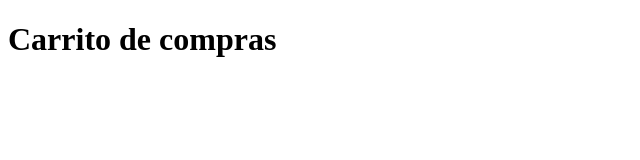
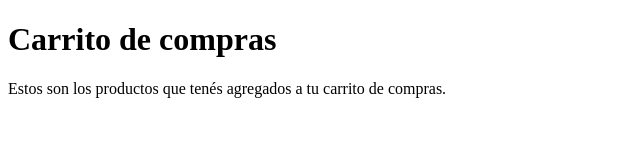
Before and after one commit to jdrjuan/sitio-web-3, a plain HTML site: page carrito.html in a window 1280 px wide. Shown: the whole page, without its empty margins (0-640 px from the left). Drawn offline with Linux system fonts and the light colour scheme.

Commit message:
Agrega párrafo introductorio en carrito.html

```diff
--- a/carrito.html
+++ b/carrito.html
@@ -7,6 +7,7 @@
 </head>
 <body>
     <h1>Carrito de compras</h1>
+    <p>Estos son los productos que tenés agregados a tu carrito de compras.</p>
 
 </body>
 </html>
```
